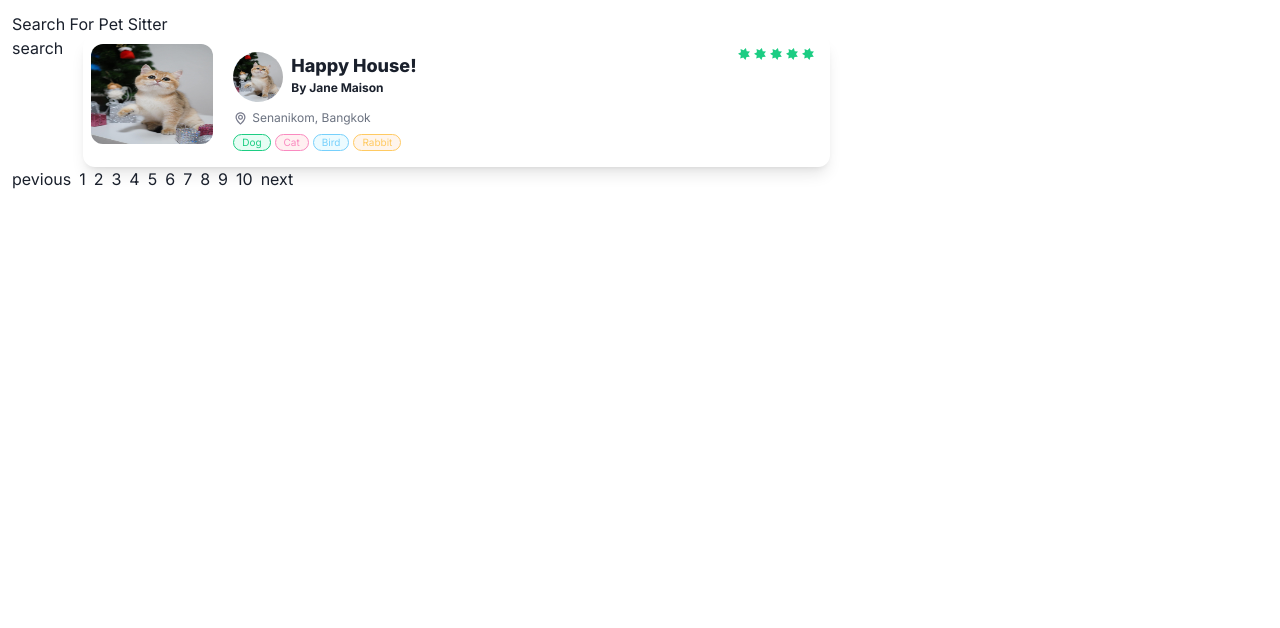
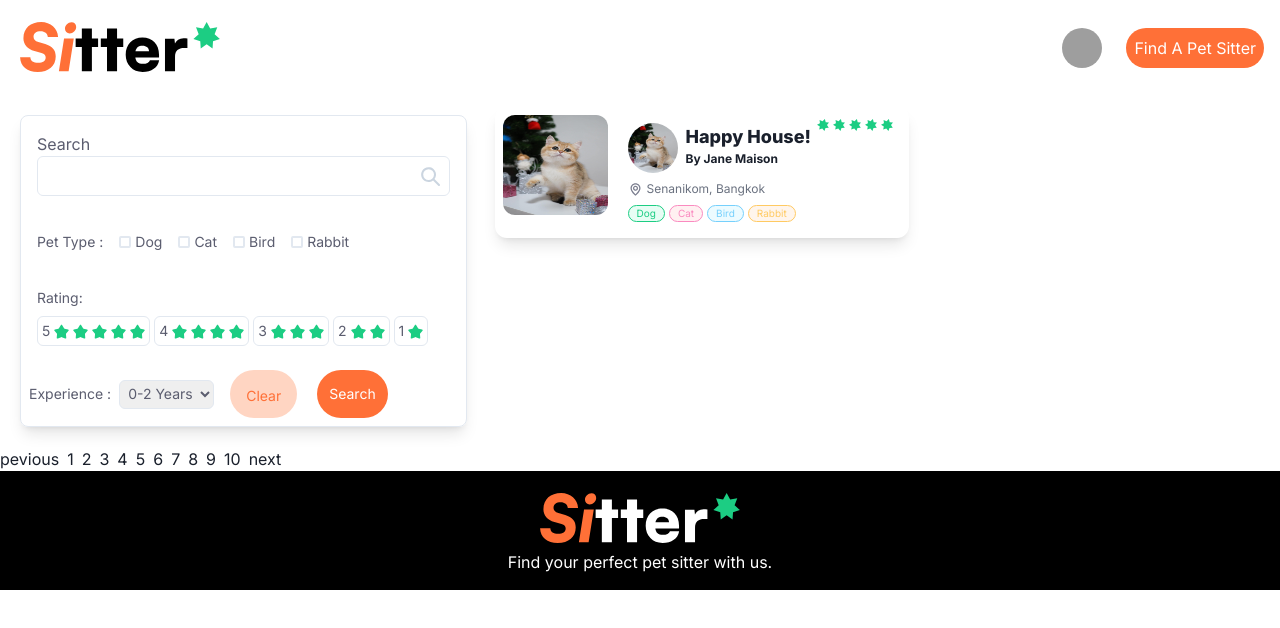
Before and after one commit to scarecrow-404/pet-sitter, a Next.js app: page /search in a window 1280 px wide. Shown: the top 628 px of the page. Built offline with nearby package versions, Linux system fonts and the light colour scheme; grey boxes are pictures that could not be loaded; what tw-elements would draw is missing.

Commit message:
style:make search component for more re-useable

```diff
--- a/src/app/search/page.jsx
+++ b/src/app/search/page.jsx
@@ -2,15 +2,13 @@
 import React from "react";
 import { useState } from "react";
 import CardSitter from "@/app/search/cardsitterlist.jsx";
-
-
+import SearchBar from "@/components/common/SearchBar";
+import Navbar from "@/components/common/Navbar";
+import Footer from "@/components/common/Footer";
 
 const Search = () => {
   const [sitterdata, setSitterData] = useState("");
   const [pages, setPage] = useState(1);
-
-
-
 
   // const getSitterList = async () => {
   //   const result = await fetch("")
@@ -27,10 +25,11 @@ const Search = () => {
   }
 
   return (
-    <section className=" p-3 w-full">
-      <header>Search For Pet Sitter</header>
-      <section className="  w-[100%] flex flex-col  gap-5 md:flex-row md:w-[80%]" >
-        <div>search</div>
+    <section className=" w-full">
+      <Navbar />
+
+      <section className="  w-[100%] flex flex-col  gap-5 md:flex-row md:w-[80%] p-3">
+        <SearchBar />
         <CardSitter />
         {/* {setSitterData.map((item,index)=>(
         <CardSitter
@@ -40,17 +39,20 @@ const Search = () => {
       </section>
 
       <div className="flex gap-2">
-      <a href="#">pevious</a>
-{splitPage(10).map((item)=>{ return (
-    <a href="#">{item}</a>
+        <a href="#">pevious</a>
+        {splitPage(10).map((item, index) => {
+          return (
+            <a href="#" key={index}>
+              {item}
+            </a>
+          );
+        })}
+        <a href="#">next</a>
+      </div>
 
-)})}
-<a href="#">next</a>
-</div>
-
+      <Footer />
     </section>
   );
-
 };
 
 export default Search;
--- a/src/components/common/Navbar.jsx
+++ b/src/components/common/Navbar.jsx
@@ -1,5 +1,6 @@
 "use client";
 import React, { useState } from "react";
+import Link from "next/link";
 import blackLogo from "@/asset/images/logoInBlack.svg";
 import mockPhoto from "@/asset/images/profileFrame.svg";
 import Image from "next/image";
@@ -18,11 +19,14 @@ const Navbar = () => {
   const [isLogin, setIsLogin] = useState(true);
   return (
     <div className="flex items-center justify-between bg-white p-4 sticky top-0 z-20">
-      <Image src={blackLogo} alt="logo" className=" w-fit md:w-52" />
+      <Link href="/">
+        <Image src={blackLogo} alt="logo" className=" w-fit md:w-52" />
+      </Link>
+
       <div className="flex items-center">
         {isLogin ? (
           <Menu>
-            <MenuButton as="Button">
+            <MenuButton as="button">
               <Box display="flex" justifyContent="center" alignItems="center">
                 <WrapItem>
                   <Avatar size="md" boxSize="40px" name="" src={mockPhoto} />
@@ -42,10 +46,11 @@ const Navbar = () => {
         ) : (
           <button>Login</button>
         )}
-
-        <button className="bg-secondOrange rounded-full p-2 text-white ml-6 hidden md:block">
-          Find A Pet Sitter
-        </button>
+        <Link href="/search">
+          <button className="bg-secondOrange rounded-full p-2 text-white ml-6 hidden md:block">
+            Find A Pet Sitter
+          </button>
+        </Link>
       </div>
     </div>
   );
--- a/src/components/common/SearchBar.jsx
+++ b/src/components/common/SearchBar.jsx
@@ -3,19 +3,56 @@
 import React, { useEffect, useState } from "react";
 import star from "@/asset/images/star2.svg";
 import Image from "next/image";
-import { Checkbox } from "@chakra-ui/react";
+import { useRouter } from "next/navigation";
+import { SearchIcon } from "@chakra-ui/icons";
+import {
+  Checkbox,
+  Input,
+  InputGroup,
+  InputRightElement,
+} from "@chakra-ui/react";
 import { usePathname } from "next/navigation";
 const SearchBar = () => {
   const [experianceQuery, setExperianceQuery] = useState("");
-  const [type, setType] = useState([]);
+  const [searchQuery, setSearchQuery] = useState("");
   const [searchRating, setSearchRating] = useState("");
   const [inputType, setInputType] = useState([]);
   const petType = ["Dog", "Cat", "Bird", "Rabbit"];
   const sitterRating = [5, 4, 3, 2, 1];
+  const pathname = usePathname();
+  const [isLandingPage, setIsLandingPage] = useState(true);
+  const [check, setCheck] = useState([false, false, false, false]);
+  const router = useRouter();
+  const HandleCheck = (index) => {
+    setCheck((prevState) =>
+      prevState.map((item, idx) => (idx === index ? !item : item))
+    );
+  };
+  const handlePathname = () => {
+    if (pathname === "/search") {
+      return setIsLandingPage(false);
+    }
+  };
+  const handleSearch = () => {
+    const currentPath = pathname;
+    console.log("handleSearch");
+    console.log(inputType);
+    console.log(searchRating);
+    console.log(searchQuery);
+    console.log(experianceQuery);
+    if (pathname.startsWith("/search")) {
+      console.log("Already on search Page");
+    } else {
+      router.push("/search");
+    }
+  };
   useEffect(() => {
-    console.log(type);
+    handlePathname();
+  }, []);
+  useEffect(() => {
+    console.log(inputType);
     console.log(searchRating);
-  }, [type, searchRating]);
+  }, [inputType, searchRating]);
   function renderStar(starNumber) {
     let stars = [];
     for (let i = 0; i < starNumber; i++) {
@@ -23,32 +60,61 @@ const SearchBar = () => {
     }
     return stars;
   }
+  const clearSearch = () => {
+    setExperianceQuery("");
+    setSearchQuery("");
+    setSearchRating("");
+    setInputType([]);
+    setCheck([false, false, false, false]);
+    console.log("clearSearch");
+  };
   return (
-    <div className=" flex flex-col md:flex-wrap justify-center items-center m-2 gap-2 text-secondGray">
-      <div className="flex flex-col gap-2 flex-wrap max-w-4xl flex-grow rounded-lg border-[1px] overflow-hidden shadow-lg">
-        <div className="flex items-center gap-4 flex-wrap p-4 text-sm w-[100%] bg-fifthGray">
+    <div className=" flex flex-col md:flex-wrap justify-center items-center m-2 gap-2 text-secondGray ">
+      <div className="flex flex-col gap-1 flex-wrap max-w-4xl flex-grow rounded-lg border-[1px] overflow-hidden shadow-lg">
+        {isLandingPage ? null : (
+          <div className="flex md:flex-row flex-wrap w-[100%] items-center p-4">
+            Search
+            <InputGroup>
+              <Input
+                value={searchQuery}
+                onChange={(e) => setSearchQuery(e.target.value)}
+              />
+              <InputRightElement
+                pointerEvents="none"
+                color="gray.300"
+                fontSize="1.2em"
+              >
+                <SearchIcon />
+              </InputRightElement>
+            </InputGroup>
+          </div>
+        )}
+        <div
+          className={`flex items-center gap-4 flex-wrap p-4 text-sm w-[100%] ${
+            isLandingPage ? "bg-fifthGray" : "bg-white"
+          } `}
+        >
           Pet Type :
-          {petType.map((type) => {
+          {petType.map((type, index) => {
             return (
               <div key={type} className="flex items-center gap-1 z-10">
                 <Checkbox
                   background="white"
+                  isChecked={check[index]}
                   size="sm"
                   colorScheme="orange"
                   value={type}
-                  key={type}
                   zIndex={1}
                   onChange={(event) => {
                     if (event.target.checked) {
-                      inputType.push(event.target.value);
-                      setType([...inputType]);
+                      HandleCheck(index);
+                      setInputType([...inputType, event.target.value]);
                     }
                     if (!event.target.checked) {
-                      inputType.splice(
-                        inputType.indexOf(event.target.value),
-                        1
-                      );
-                      setType([...inputType]);
+                      const newArr = [...inputType];
+                      newArr.splice(inputType.indexOf(event.target.value), 1);
+                      HandleCheck(index);
+                      setInputType([...newArr]);
                     }
                   }}
                 ></Checkbox>
@@ -58,7 +124,11 @@ const SearchBar = () => {
           })}
         </div>
         <div className="flex flex-col md:flex-row flex-wrap md:items-center ">
-          <div className="flex flex-col md:flex-row flex-wrap w-[100%]">
+          <div
+            className={`flex flex-wrap w-[100%]${
+              isLandingPage ? "md:flex-row" : "flex-col"
+            }`}
+          >
             <div className="flex items-center gap-2 flex-wrap text-sm p-4">
               Rating:
               <div className="flex gap-1 flex-wrap">
@@ -93,6 +163,7 @@ const SearchBar = () => {
               <select
                 id="experiance"
                 className="border-[1px] p-1 rounded-md ml-2 text-sm"
+                value={experianceQuery}
                 onChange={(event) => {
                   setExperianceQuery(event.target.value);
                 }}
@@ -102,8 +173,23 @@ const SearchBar = () => {
                 <option value="5+">5+ years</option>
               </select>
             </lebel>
-            <div className="flex text-sm justify-end m-2 ">
-              <button className="bg-secondOrange rounded-full p-3 max-h-12 text-white mr-3">
+            <div
+              className={`flex text-sm  m-2 ${
+                isLandingPage ? "justify-end" : "justify-center gap-2"
+              } `}
+            >
+              <button
+                className={`bg-fifthOrange rounded-full p-4 max-h-12 text-secondOrange mr-3 text-center ${
+                  isLandingPage ? "hidden" : ""
+                }`}
+                onClick={clearSearch}
+              >
+                Clear
+              </button>
+              <button
+                className="bg-secondOrange rounded-full p-3 max-h-12 text-white mr-3 "
+                onClick={handleSearch}
+              >
                 Search
               </button>
             </div>
```
Also changed, not shown: src/app/search/api/route.js (added), src/asset/images/searchIcon.svg (added), 1 other file (tests, documents, lock files or other folders).
